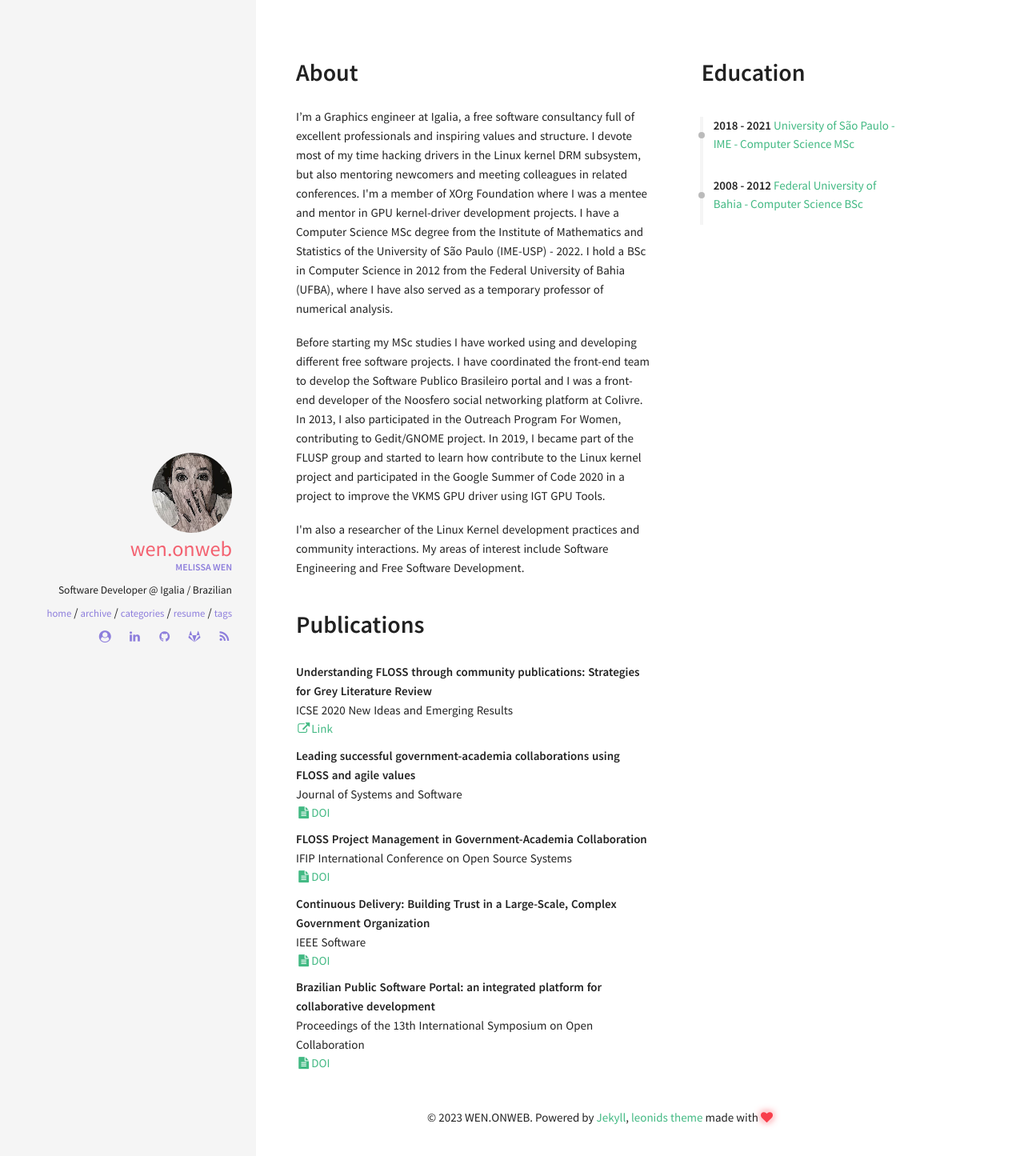
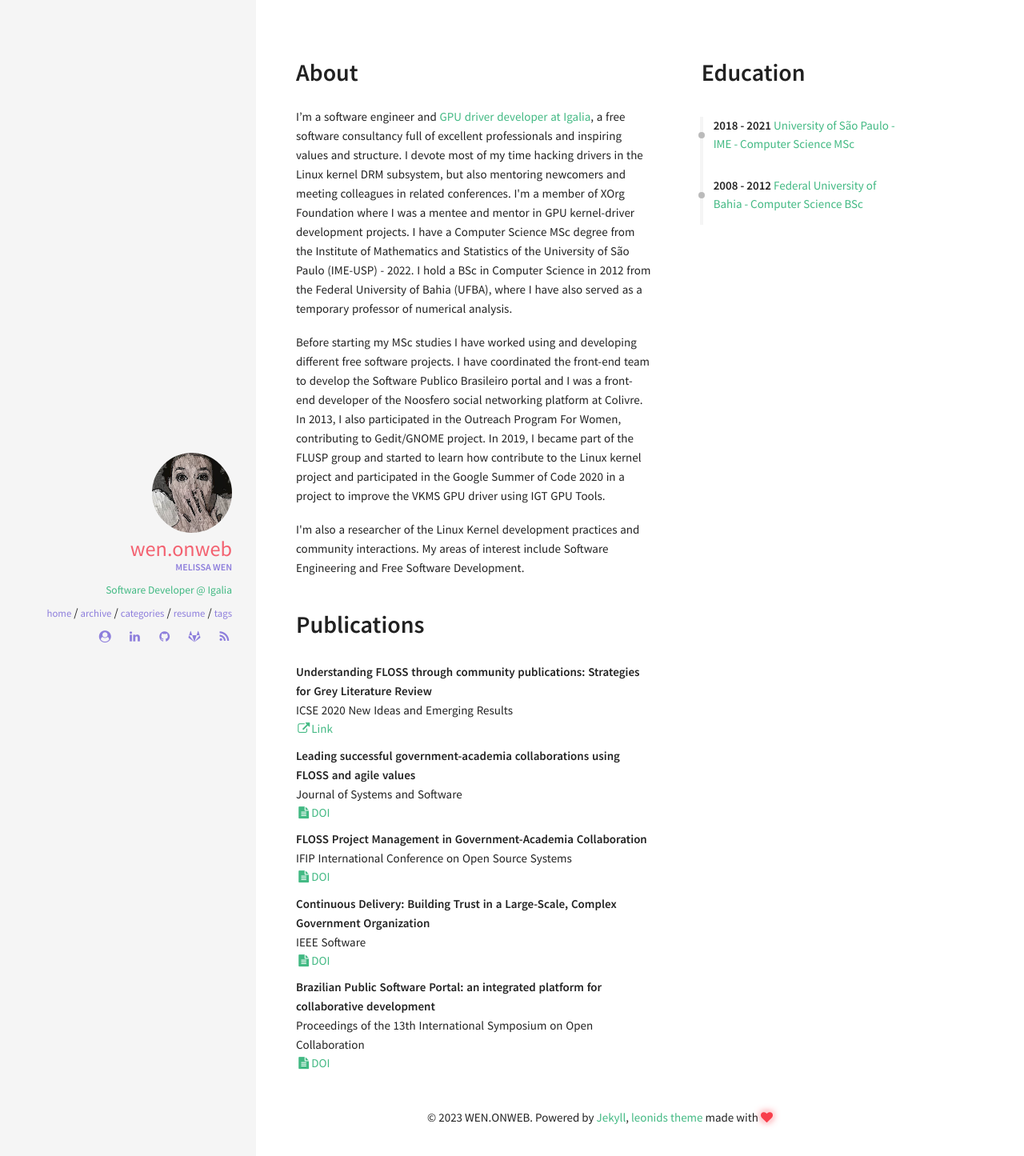
Before and after one commit to melissawen/melissawen.github.io, a Jekyll site: the page built from resume.html, in a window 1280 px wide. Shown: the top 1445 px of the page at 80% size. Built offline with Jekyll 4.4.1, drawn with Linux system fonts in a browser that asks for light colours.

Commit message:
update author info

```diff
--- a/_config.yml
+++ b/_config.yml
@@ -7,7 +7,7 @@ title: Wen.onweb
 email:
 description: Sofware and Development
 url: # the base hostname & protocol for your site
-keywords: ["blog", "Linux kernel", "GPU drivers"]
+keywords: ["blog", "Linux kernel", "GPU drivers", "AMD", "display driver", "Linux", "Graphics"]
 
 #
 ###################################
@@ -36,7 +36,7 @@ owner:
   name: WEN.ONWEB
   avatar: melissa-wen.jpg
   job: "Melissa Wen"
-  bio: "Software Developer @ Igalia / Brazilian"
+  bio: "Software Developer @ Igalia"
   email:
   rss: true
   disqus-shortname:
@@ -50,7 +50,7 @@ owner:
     ad-slot:
   bing-verify:
   github: melissawen
-  gitlab: melissawen
+  gitlab: mwen
   stackoverflow: #123456/username   from a "http://stackoverflow.com/users/123456/username" link
   linkedin: melissa-wen-1b4bb539
   skype: #username
--- a/_includes/sections/about.html
+++ b/_includes/sections/about.html
@@ -2,7 +2,7 @@
 
 <div>
 <p>
-I’m a Graphics engineer at Igalia, a free software consultancy full of excellent professionals and inspiring values and structure. I devote most of my time hacking drivers in the Linux kernel DRM subsystem, but also mentoring newcomers and meeting colleagues in related conferences. I'm a member of XOrg Foundation where I was a mentee and mentor in GPU kernel-driver development projects. I have a Computer Science MSc degree from the Institute of Mathematics and Statistics of the University of São Paulo (IME-USP) - 2022. I hold a BSc in Computer Science in 2012 from the Federal University of Bahia (UFBA), where I have also served as a temporary professor of numerical analysis.
+I’m a software engineer and <a href="https://www.igalia.com/team/mwen">GPU driver developer at Igalia</a>, a free software consultancy full of excellent professionals and inspiring values and structure. I devote most of my time hacking drivers in the Linux kernel DRM subsystem, but also mentoring newcomers and meeting colleagues in related conferences. I'm a member of XOrg Foundation where I was a mentee and mentor in GPU kernel-driver development projects. I have a Computer Science MSc degree from the Institute of Mathematics and Statistics of the University of São Paulo (IME-USP) - 2022. I hold a BSc in Computer Science in 2012 from the Federal University of Bahia (UFBA), where I have also served as a temporary professor of numerical analysis.
 </p>
 <p>
 Before starting my MSc studies I have worked using and developing different free software projects. I have coordinated the front-end team to develop the Software Publico Brasileiro portal and I was a front-end developer of the Noosfero social networking platform at Colivre. In 2013, I also participated in the Outreach Program For Women, contributing to Gedit/GNOME project.
--- a/_includes/sidebar.html
+++ b/_includes/sidebar.html
@@ -8,7 +8,7 @@
   {% endif %}
   <a href="{{ site.url }}/" class="author_name">{{ author.name }}</a>
   <span class="author_job">{{ author.job }}</span>
-  <span class="author_bio mbm">{{ author.bio }}</span>
+  <a href="https://www.igalia.com/team/mwen" class="author_bio mbm">{{ author.bio }}</a>
   <nav class="nav">
     <ul class="nav-list">
       <li class="nav-item">
--- a/_includes/social-links.html
+++ b/_includes/social-links.html
@@ -27,7 +27,7 @@
     {% if author.instagram %}<li><a href="http://instagram.com/{{ author.instagram }}" class="social-link-item" target="_blank"><i class="fa fa-fw fa-instagram"></i></a></li>{% endif %}
     {% if author.tumblr %}<li><a href="http://{{ author.tumblr }}.tumblr.com" class="social-link-item" target="_blank"><i class="fa fa-fw fa-tumblr"></i></a></li>{% endif %}
     {% if author.github %}<li><a href="http://github.com/{{ author.github }}" class="social-link-item" target="_blank"><i class="fa fa-fw fa-github"></i></a></li>{% endif %}
-    {% if author.gitlab %}<li><a href="http://gitlab.com/u/{{ author.gitlab }}" class="social-link-item" target="_blank"><i class="fa fa-fw fa-gitlab"></i></a></li>{% endif %}
+    {% if author.gitlab %}<li><a href="https://gitlab.freedesktop.org/{{ author.gitlab }}" class="social-link-item" target="_blank"><i class="fa fa-fw fa-gitlab"></i></a></li>{% endif %}
     {% if author.stackoverflow %}<li><a href="http://stackoverflow.com/users/{{ author.stackoverflow }}" class="social-link-item" target="_blank"><i class="fa fa-fw fa-stack-overflow"></i></a></li>{% endif %}
     {% if author.lastfm %}<li><a href="http://lastfm.com/user/{{ author.lastfm }}" class="social-link-item" target="_blank"><i class="fa fa-fw fa-music"></i></a></li>{% endif %}
     {% if author.dribbble %}<li><a href="http://dribbble.com/{{ author.dribbble }}" class="social-link-item" target="_blank"><i class="fa fa-fw fa-dribbble"></i></a></li>{% endif %}
```
